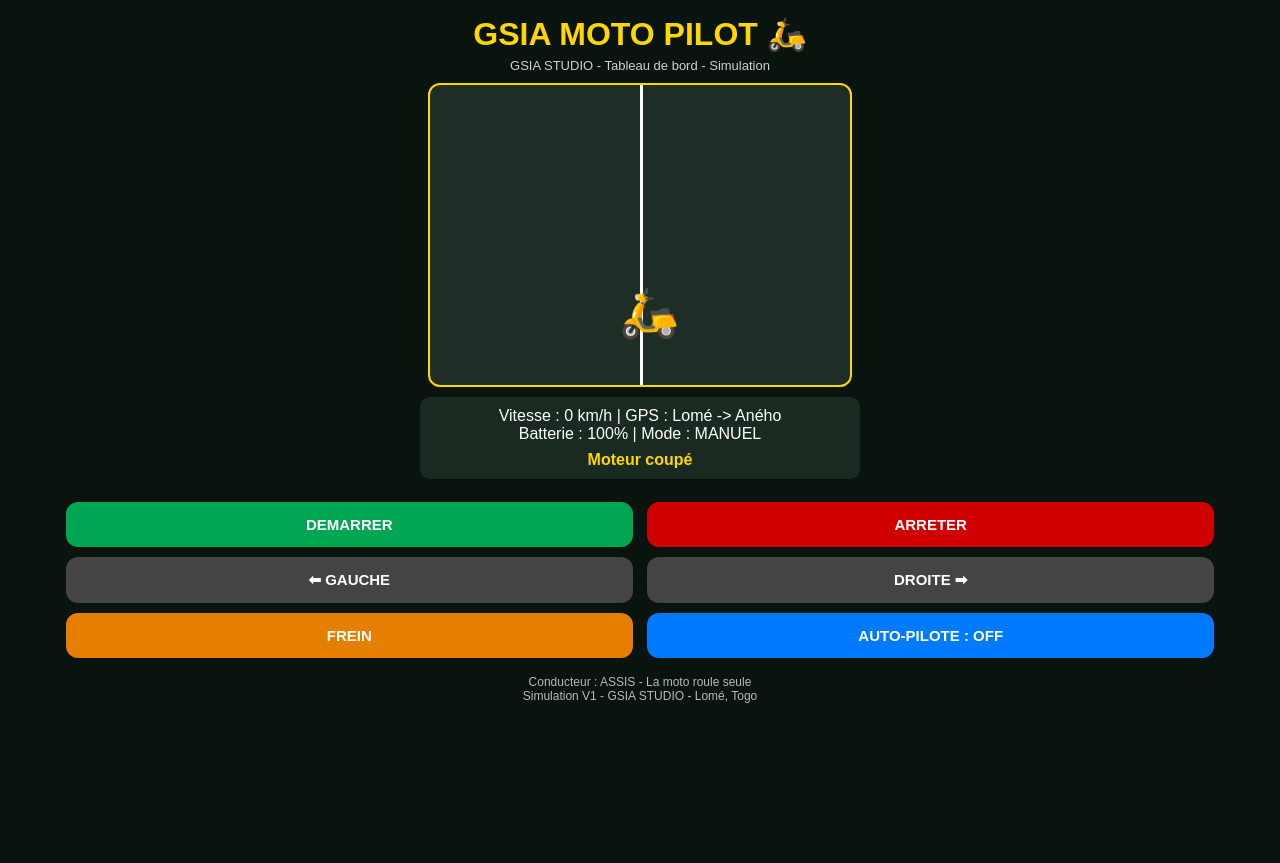
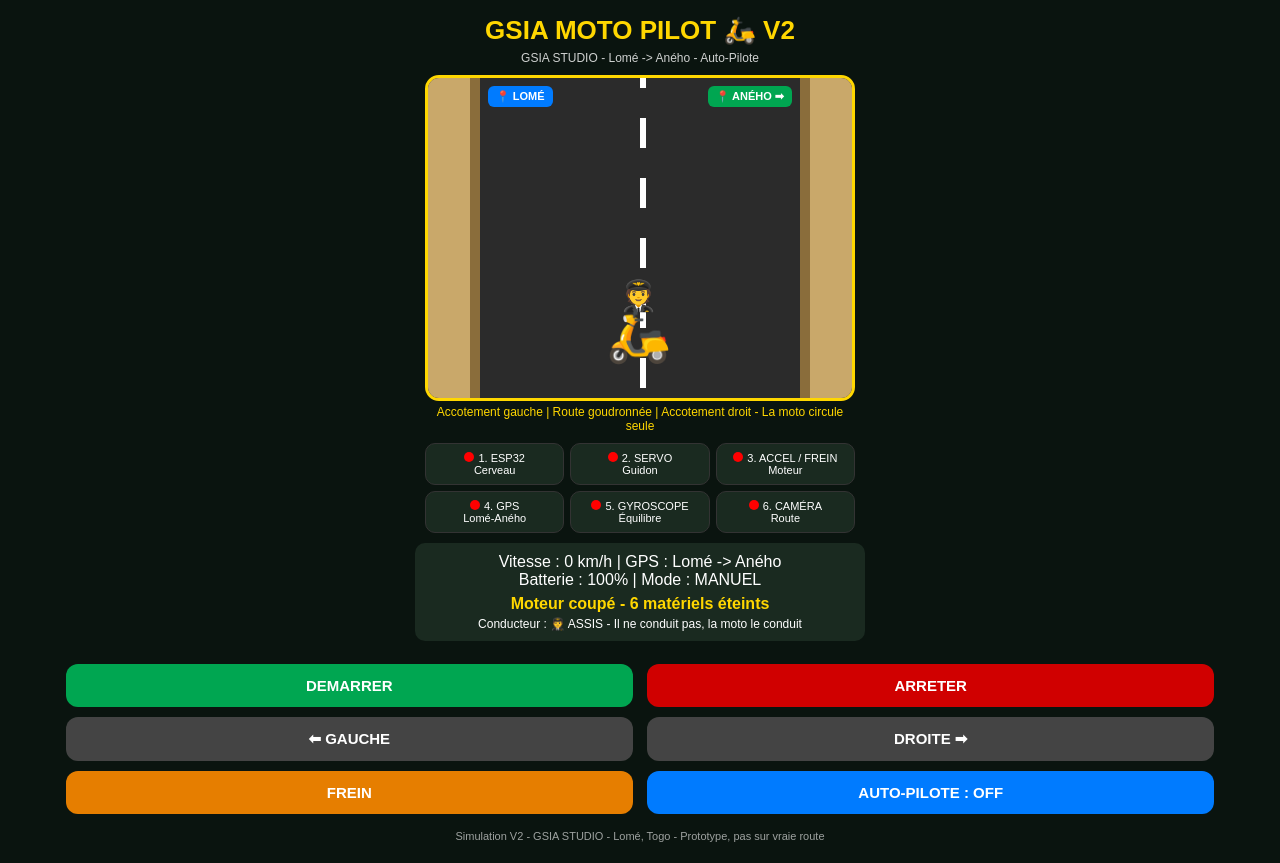
Before and after one commit to gsiastudio2026-arch/Gsia-moto-pilot, a plain HTML site: page index.html in a window 1280 px wide. Both pictures are taken after a click on the button "ARRETER". Before the commit the page ends 800 px from the top, so only its background shows below. Drawn offline with Linux system fonts and the light colour scheme.

Commit message:
Update index.html

```diff
--- a/index.html
+++ b/index.html
@@ -3,67 +3,100 @@
 <head>
 <meta charset="UTF-8">
 <meta name="viewport" content="width=device-width, initial-scale=1.0">
-<title>GSIA MOTO PILOT</title>
+<title>GSIA MOTO PILOT V2</title>
 <style>
-body{background:#0a140f;color:white;font-family:Arial;text-align:center;margin:0;padding:10px}
-h1{color:#FFD700;margin:5px} .sub{font-size:13px;opacity:.8}
-#road{width:100%;max-width:420px;height:300px;background:#1e2e26;border:2px solid #FFD700;border-radius:12px;margin:10px auto;position:relative;overflow:hidden}
-#roadLine{position:absolute;left:50%;top:0;width:3px;height:100%;background:white}
-#moto{position:absolute;left:45%;top:200px;font-size:48px;transition:.3s;transform:rotate(0deg)}
-#infos{background:#1a2a20;padding:10px;border-radius:10px;max-width:420px;margin:auto}
-button{width:45%;padding:14px;margin:5px;border:none;border-radius:12px;font-weight:bold;font-size:15px;color:white;cursor:pointer}
+body{background:#0a140f;color:#fff;font-family:Arial;text-align:center;margin:0;padding:10px}
+h1{color:#FFD700;margin:5px;font-size:26px}.sub{font-size:12px;opacity:.8}
+/* ROUTE LOME - ANEHO */
+#routeWrap{max-width:430px;margin:10px auto}
+#route{height:320px;background:#2b2b2b;border:3px solid #FFD700;border-radius:14px;position:relative;overflow:hidden}
+.accot{position:absolute;top:0;width:42px;height:100%;background:#c9a86a}
+.accot.l{left:0}.accot.r{right:0}
+.trot{position:absolute;top:0;width:10px;height:100%;background:#8a6d3b}
+.trot.l{left:42px}.trot.r{right:42px}
+#ligne{position:absolute;left:50%;top:-100%;width:6px;height:200%;background:repeating-linear-gradient(white 0 30px, transparent 30px 60px)}
+#motoBox{position:absolute;left:42%;top:200px;text-align:center;transition:.25s;z-index:5}
+#conducteur{font-size:30px;display:block;margin-bottom:-8px}
+#motoEmoji{font-size:52px;display:block}
+#panneau{position:absolute;top:8px;left:60px;background:#007bff;padding:4px 8px;border-radius:6px;font-size:11px;font-weight:bold;z-index:6}
+#panneau2{position:absolute;top:8px;right:60px;background:#00a651;padding:4px 8px;border-radius:6px;font-size:11px;font-weight:bold;z-index:6}
+#ville{font-size:12px;color:#FFD700;margin-top:4px}
+/* 6 MATERIELS */
+#modules{display:grid;grid-template-columns:1fr 1fr 1fr;gap:6px;max-width:430px;margin:10px auto}
+.mod{background:#1a2a20;padding:8px 4px;border-radius:10px;font-size:11px;border:1px solid #333}
+.dot{width:10px;height:10px;border-radius:50%;background:red;display:inline-block;margin-right:4px}
+.dot.on{background:#00ff00;box-shadow:0 0 6px #00ff00}
+#infos{background:#1a2a20;padding:10px;border-radius:10px;max-width:430px;margin:auto}
+button{width:45%;padding:13px;margin:5px;border:none;border-radius:12px;font-weight:bold;font-size:15px;color:#fff}
 .green{background:#00a651}.red{background:#d00000}.grey{background:#444}.orange{background:#e67e00}.blue{background:#007bff}
-#status{color:#FFD700;font-weight:bold;margin-top:8px}
+#status{color:#FFD700;font-weight:bold;margin-top:6px}
 </style>
 </head>
 <body>
-<h1>GSIA MOTO PILOT 🛵</h1>
-<div class="sub">GSIA STUDIO - Tableau de bord - Simulation</div>
+<h1>GSIA MOTO PILOT 🛵 V2</h1>
+<div class="sub">GSIA STUDIO - Lomé -> Aného - Auto-Pilote</div>
 
-<div id="road"><div id="roadLine"></div><div id="moto">🛵</div></div>
+<div id="routeWrap">
+<div id="route">
+<div class="accot l"></div><div class="trot l"></div>
+<div class="accot r"></div><div class="trot r"></div>
+<div id="ligne"></div>
+<div id="panneau">📍 LOMÉ</div>
+<div id="panneau2">📍 ANÉHO ➡</div>
+<div id="motoBox"><span id="conducteur">🧑‍✈️</span><span id="motoEmoji">🛵</span></div>
+</div>
+<div id="ville">Accotement gauche | Route goudronnée | Accotement droit - La moto circule seule</div>
+</div>
+
+<div id="modules">
+<div class="mod"><span class="dot" id="d1"></span>1. ESP32<br>Cerveau</div>
+<div class="mod"><span class="dot" id="d2"></span>2. SERVO<br>Guidon</div>
+<div class="mod"><span class="dot" id="d3"></span>3. ACCEL / FREIN<br>Moteur</div>
+<div class="mod"><span class="dot" id="d4"></span>4. GPS<br>Lomé-Aného</div>
+<div class="mod"><span class="dot" id="d5"></span>5. GYROSCOPE<br>Équilibre</div>
+<div class="mod"><span class="dot" id="d6"></span>6. CAMÉRA<br>Route</div>
+</div>
 
 <div id="infos">
 Vitesse : <span id="vit">0</span> km/h | GPS : Lomé -> Aného<br>
 Batterie : <span id="bat">100</span>% | Mode : <span id="mode">MANUEL</span>
 <div id="status">Moteur coupé - Appuie sur DEMARRER</div>
+<div style="font-size:12px;margin-top:4px">Conducteur : 🧑‍✈️ ASSIS - Il ne conduit pas, la moto le conduit</div>
 </div>
 
 <br>
 <button class="green" onclick="demarrer()">DEMARRER</button>
 <button class="red" onclick="arreter()">ARRETER</button><br>
-<button class="grey" onclick="tourner(-20)">⬅ GAUCHE</button>
-<button class="grey" onclick="tourner(20)">DROITE ➡</button><br>
+<button class="grey" onclick="tourner(-12)">⬅ GAUCHE</button>
+<button class="grey" onclick="tourner(12)">DROITE ➡</button><br>
 <button class="orange" onclick="frein()">FREIN</button>
 <button class="blue" onclick="autoPilote()">AUTO-PILOTE : <span id="autoTxt">OFF</span></button>
-
-<p style="font-size:12px;opacity:.7">Conducteur : ASSIS - La moto roule seule<br>Simulation V1 - GSIA STUDIO - Lomé, Togo</p>
+<p style="font-size:11px;opacity:.6">Simulation V2 - GSIA STUDIO - Lomé, Togo - Prototype, pas sur vraie route</p>
 
 <script>
-let x=45, vitesse=0, auto=false, started=false, angle=0;
-let moto=document.getElementById('moto');
+let x=42, vitesse=0, auto=false, started=false, angle=0, pos=0;
+let box=document.getElementById('motoBox'), ligne=document.getElementById('ligne');
 let interval;
-
+function setDots(on){ for(let i=1;i<=6;i++){ document.getElementById('d'+i).className='dot'+(on?' on':''); } }
 function demarrer(){
-  if(started) return; started=true;
-  document.getElementById('status').innerText="Moteur allumé - Prêt à rouler";
+ if(started) return; started=true; setDots(true);
+ document.getElementById('status').innerText="6 matériels activés - Moteur allumé";
  interval=setInterval(()=>{
-    if(auto){ vitesse=35; x+=Math.sin(Date.now()/800)*0.8; angle=Math.sin(Date.now()/800)*15; }
-    if(vitesse>0){ moto.style.top=(200 - (Date.now()%2000)/20)+'px'; }
-    if(moto.offsetTop<20) moto.style.top='200px';
-    moto.style.left=x+'%'; moto.style.transform='rotate('+angle+'deg)';
+   if(auto){ vitesse=35; x=42+Math.sin(Date.now()/900)*12; angle=Math.sin(Date.now()/900)*12; }
+   if(vitesse>0){ pos+=vitesse/8; ligne.style.top=(-100 + (pos%60))+'%'; box.style.top=(190+Math.sin(Date.now()/300)*3)+'px'; }
+   box.style.left=x+'%'; box.style.transform='rotate('+angle+'deg)';
    document.getElementById('vit').innerText=Math.round(vitesse);
-    let b=document.getElementById('bat'); if(vitesse>0 && parseInt(b.innerText)>0) b.innerText=parseInt(b.innerText)-0.1|0;
  },100);
 }
-function arreter(){ started=false; auto=false; vitesse=0; clearInterval(interval); document.getElementById('status').innerText="Moteur coupé"; document.getElementById('autoTxt').innerText="OFF"; document.getElementById('mode').innerText="MANUEL"; }
-function frein(){ vitesse=0; document.getElementById('status').innerText="FREIN ! Moto arrêtée"; }
-function tourner(d){ x+=d/5; if(x<10)x=10; if(x>80)x=80; angle+=d; moto.style.left=x+'%'; moto.style.transform='rotate('+angle+'deg)'; }
+function arreter(){ started=false; auto=false; vitesse=0; clearInterval(interval); setDots(false); document.getElementById('status').innerText="Moteur coupé - 6 matériels éteints"; document.getElementById('autoTxt').innerText="OFF"; document.getElementById('mode').innerText="MANUEL"; }
+function frein(){ vitesse=0; document.getElementById('status').innerText="FREIN ! Moto arrêtée, conducteur en sécurité"; }
+function tourner(d){ x+=d; if(x<18)x=18; if(x>68)x=68; angle+=d; box.style.left=x+'%'; box.style.transform='rotate('+angle+'deg)'; }
 function autoPilote(){
-  if(!started){ alert("Démarre d'abord la moto DG !"); return; }
+ if(!started){ alert("Démarre d'abord DG !"); return; }
  auto=!auto; vitesse=auto?35:0;
  document.getElementById('autoTxt').innerText=auto?"ON":"OFF";
  document.getElementById('mode').innerText=auto?"AUTO-PILOTE":"MANUEL";
-  document.getElementById('status').innerText=auto?"AUTO-PILOTE ACTIVÉ - La moto roule seule, conducteur assis":"Mode manuel";
+ document.getElementById('status').innerText=auto?"AUTO-PILOTE ON - Le conducteur est assis, la moto roule seule Lomé -> Aného":"Mode manuel - Tu conduis";
 }
 </script>
 </body>
```
Lines whose indentation alone changed are shown as unchanged.
